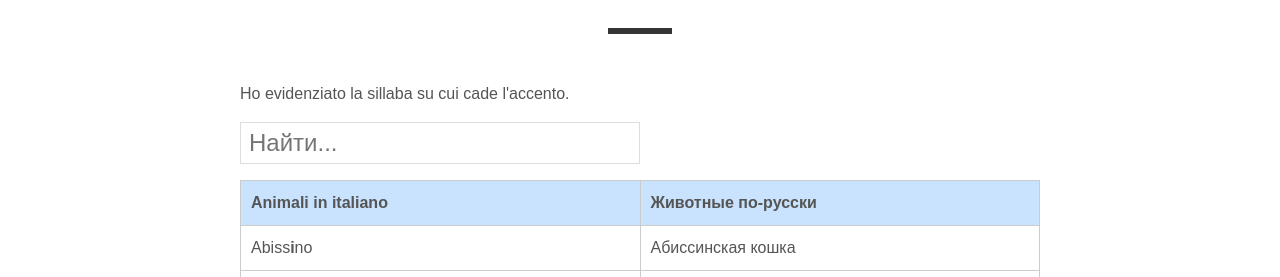
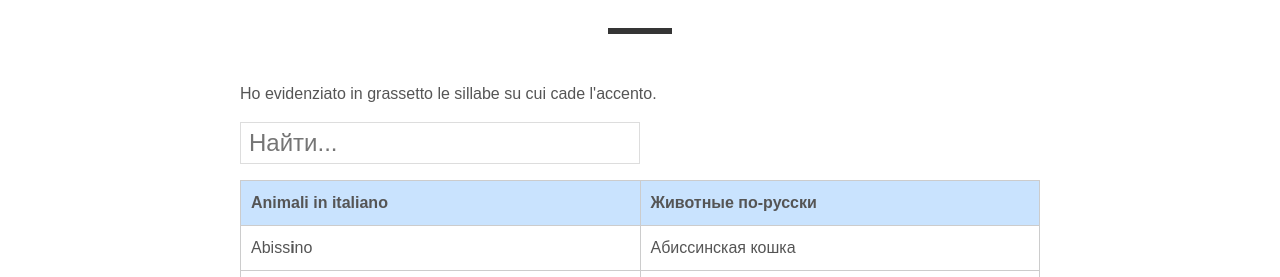
Before and after one commit to postolny/postolny.github.io, a Jekyll site: the page built from _posts/2021-03-19-animali.md, in a window 1280 px wide and 900 px high, scrolled down 397 px. Shown: the part 175-452 px from the top of the window. Built offline with Jekyll 4.4.1, drawn with Linux system fonts in a browser that asks for light colours; nearby versions of some CDN libraries.

Commit message:
Update 2021-03-19-animali.md

```diff
--- a/_posts/2021-03-19-animali.md
+++ b/_posts/2021-03-19-animali.md
@@ -8,7 +8,7 @@ categories:
 tags: Vocabolario
 ---
 
-Ho evidenziato la sillaba su cui cade l'accento.
+Ho evidenziato in grassetto le sillabe su cui cade l'accento.
 
 <input class="search" id="search-all" type="text" placeholder="Найти...">
 
```
